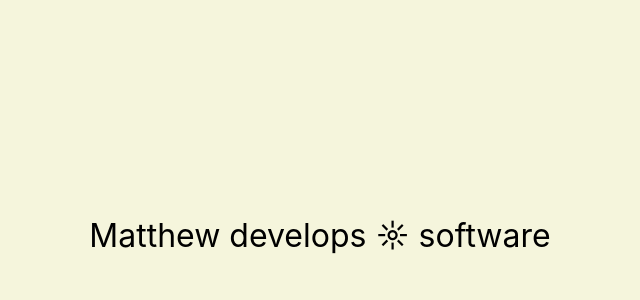
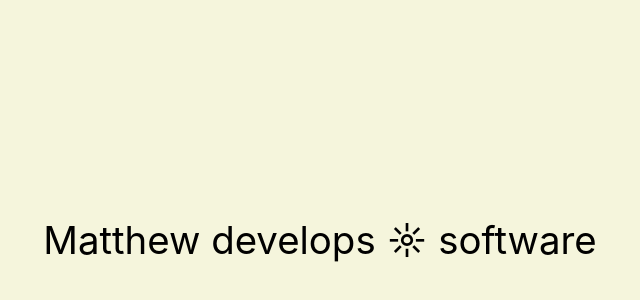
Before and after one commit to mclarkedev/1033.dev, a Next.js app: page / in a window 1280 px wide. Shown: the part 142-442 px from the top of the page, without its empty margins (320-960 px from the left). Built offline with nearby package versions, Linux system fonts and the light colour scheme; a web font is replaced by a local one.

Commit message:
feat(home): responsive title size

```diff
--- a/styles/index.module.css
+++ b/styles/index.module.css
@@ -3,8 +3,24 @@
   width: 100vw;
 }
 
+/* Mobile */
 .title {
   font-family: 'Inter';
   font-weight: 400;
   text-align: center;
+  font-size: 5vw;
 }
+
+/* Tablet */
+@media (min-width: 425px) {
+  .title {
+    font-size: 4vw;
+  }
+}
+
+/* Screens above Tablet */
+@media (min-width: 768px) {
+  .title {
+    font-size: 3vw;
+  }
+}
```
